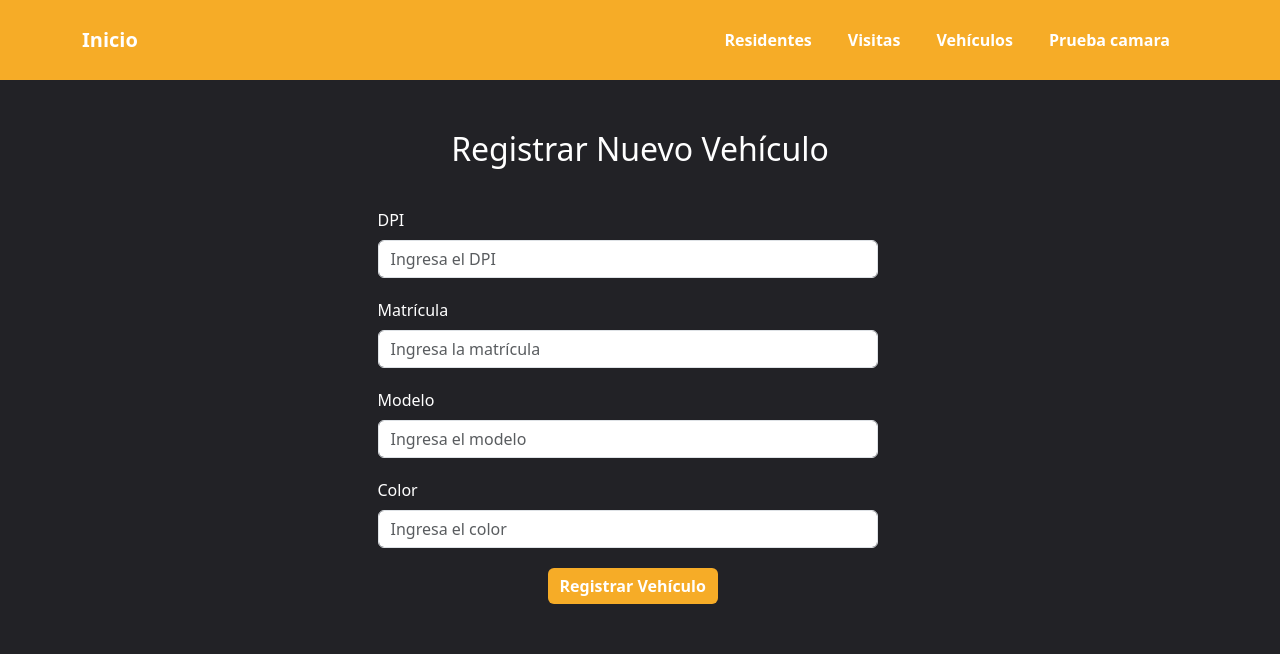
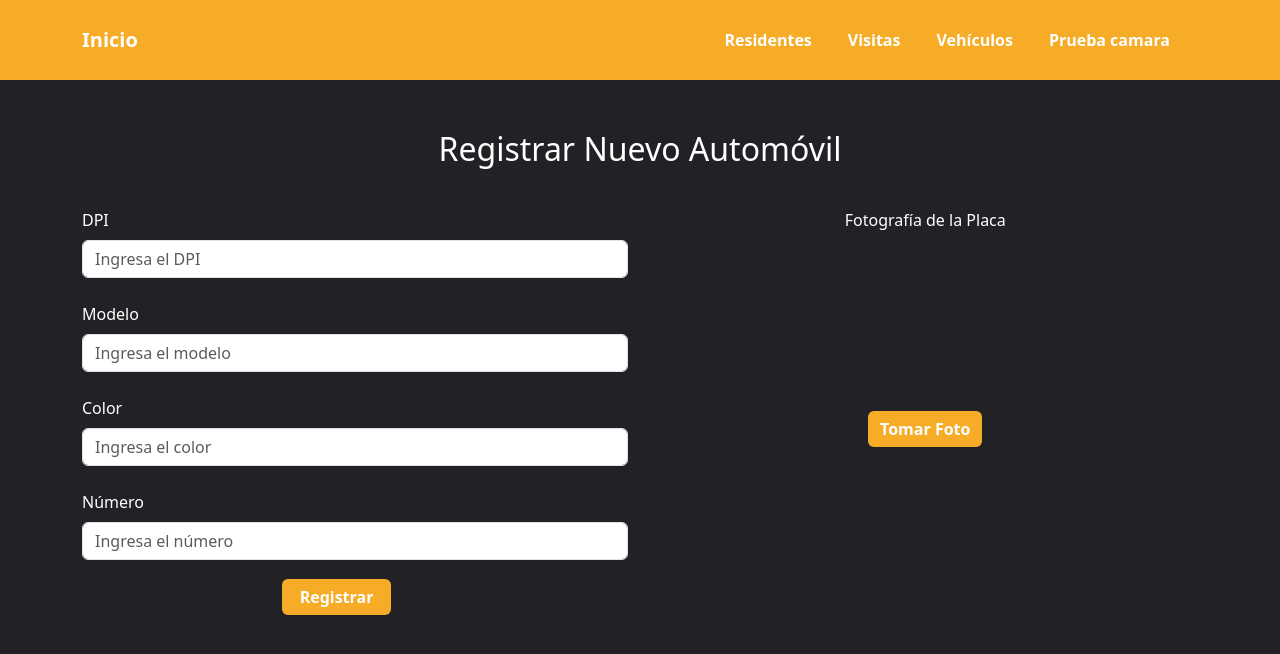
Before and after one commit to JoseChalo/Talanquera-Inteligente, a React (Create React App) app in the folder frontend/: page /RegisterCars in a window 1280 px wide. Shown: the top 654 px of the page. Built offline with nearby package versions, Linux system fonts and the light colour scheme; no server answers.

Commit message:
Vehiculos form hecho

```diff
--- a/frontend/src/components/Cars.js
+++ b/frontend/src/components/Cars.js
@@ -17,17 +17,24 @@ function Cars() {
         <Table striped bordered hover>
           <thead>
             <tr>
-              <th>Placa</th>
+              <th>DPI</th>
               <th>Modelo</th>
-              <th>Propietario</th>
+              <th>Color</th>
+              <th>Matricula</th>
               <th>Acciones</th>
             </tr>
           </thead>
           <tbody>
             <tr>
-              <td>P570JMK</td>
+              <td>1234 12345 1234</td>
               <td>Mazda</td>
-              <td>Fernando</td>
+              <td>Gris</td>
+              <td>
+                  <img
+                    alt="Fotografía de la matrícula"
+                    style={{ width: '100px', height: '100px', objectFit: 'cover' }}
+                  />
+                </td>
               <td>
                 <Button variant="warning">Editar</Button>{' '}
                 <Button variant="danger">Eliminar</Button>
--- a/frontend/src/components/RegisterCars.js
+++ b/frontend/src/components/RegisterCars.js
@@ -1,67 +1,168 @@
-import React, { useState } from 'react';
+import React, { useState, useRef, useEffect } from 'react';
 import { Form, Button, Container } from 'react-bootstrap';
-import '../styles/RegisterCars.css';
+import { useNavigate } from 'react-router-dom';
+import '../styles/RegisterResident.css';
 
 function RegisterCars() {
   const [dpi, setDpi] = useState('');
-  const [plate, setPlate] = useState('');
   const [model, setModel] = useState('');
   const [color, setColor] = useState('');
+  const [numero, setNumero] = useState('');
+  const [image, setImage] = useState(null);
+  const videoRef = useRef(null);
+  const streamRef = useRef(null); // Para almacenar el stream de la cámara
+  const navigate = useNavigate();
+
+  // Iniciar la cámara
+  useEffect(() => {
+    const startCamera = async () => {
+      try {
+        const stream = await navigator.mediaDevices.getUserMedia({ video: true });
+        videoRef.current.srcObject = stream;
+        streamRef.current = stream; // Guardar el stream
+      } catch (error) {
+        console.error("Error al acceder a la cámara:", error);
+      }
+    };
+    startCamera();
+
+    // Limpiar el stream al desmontar
+    return () => {
+      if (streamRef.current) {
+        streamRef.current.getTracks().forEach(track => track.stop());
+      }
+    };
+  }, []);
+
+  // Capturar la imagen
+  const captureImage = () => {
+    const canvas = document.createElement('canvas');
+    canvas.width = videoRef.current.videoWidth;
+    canvas.height = videoRef.current.videoHeight;
+    const ctx = canvas.getContext('2d');
+    ctx.drawImage(videoRef.current, 0, 0, canvas.width, canvas.height);
+
+    canvas.toBlob((blob) => {
+      const reader = new FileReader();
+      reader.readAsDataURL(blob);
+      reader.onloadend = () => {
+        setImage(reader.result);
+      };
+    }, 'image/jpeg');
+  };
+
+  // Apagar la cámara
+  const stopCamera = () => {
+    if (streamRef.current) {
+      streamRef.current.getTracks().forEach(track => track.stop());
+    }
+  };
+
+  // Función para enviar los datos
+  const newCar = async () => {
+    if (image) {
+      try {
+        const response = await fetch('https://kcxa2xedhl.execute-api.us-east-2.amazonaws.com/save/saveCar', {
+          method: 'POST',
+          body: JSON.stringify({
+            DPI: dpi,
+            matricula: image,  // Enviar la imagen de la matrícula
+            modelo: model,
+            color: color,
+            numero: numero
+          }),
+          headers: {
+            'Content-Type': 'application/json'
+          }
+        });
+
+        const data = await response.json();
+        console.log('Respuesta del servidor:', data);
+      } catch (error) {
+        console.error('Error al enviar los datos:', error);
+      }
+    } else {
+      alert('Toma la foto antes de continuar con el registro.');
+    }
+  };
 
   const handleSubmit = (e) => {
     e.preventDefault();
-    console.log('Nuevo vehículo registrado:', { dpi, plate, model, color });
+    if (!dpi || !model || !color || !numero) {
+      alert('Por favor completa todos los campos.');
+      return;
+    }
+
+    newCar().then(() => {
+      stopCamera(); // Apagar la cámara antes de navegar
+      navigate('/Cars');
+    });
   };
 
   return (
-    <div className='registerCars'>
-      <Container className='register-cars-container'>
-        <h2 className="register-title">Registrar Nuevo Vehículo</h2>
-        <Form onSubmit={handleSubmit} className="form-column">
-          <Form.Group controlId="formDpi" className="form-group">
+    <div className='registerResident'>
+      <Container className='register-resident-container'>
+        <h2 className='register-title'>Registrar Nuevo Automóvil</h2>
+        <div className="form-camera-container">
+          <Form onSubmit={handleSubmit} className="form-column form-spacing">
+            <Form.Group controlId="formDpi">
               <Form.Label>DPI</Form.Label>
               <Form.Control
                 type="text"
                 placeholder="Ingresa el DPI"
                 value={dpi}
                 onChange={(e) => setDpi(e.target.value)}
+                required
               />
             </Form.Group>
 
-          <Form.Group controlId="formPlate" className="form-group">
-            <Form.Label>Matrícula</Form.Label>
-            <Form.Control
-              type="text"
-              placeholder="Ingresa la matrícula"
-              value={plate}
-              onChange={(e) => setPlate(e.target.value)}
-            />
-          </Form.Group>
-
-          <Form.Group controlId="formModel" className="form-group">
+            <Form.Group controlId="formModel" className="formMargin">
               <Form.Label>Modelo</Form.Label>
               <Form.Control
                 type="text"
                 placeholder="Ingresa el modelo"
                 value={model}
                 onChange={(e) => setModel(e.target.value)}
+                required
               />
             </Form.Group>
 
-          <Form.Group controlId="formColor" className="form-group">
+            <Form.Group controlId="formColor" className="formMargin">
               <Form.Label>Color</Form.Label>
               <Form.Control
                 type="text"
                 placeholder="Ingresa el color"
                 value={color}
                 onChange={(e) => setColor(e.target.value)}
+                required
               />
             </Form.Group>
 
-          <Button type="submit" className="custom-btn">
-            Registrar Vehículo
+            <Form.Group controlId="formColor" className="formMargin">
+              <Form.Label>Número</Form.Label>
+              <Form.Control
+                type="text"
+                placeholder="Ingresa el número"
+                value={numero}
+                onChange={(e) => setNumero(e.target.value)}
+                required
+              />
+            </Form.Group>
+
+            <Button className="custom-button" type="submit">
+              Registrar
             </Button>
           </Form>
+
+          <div className="camera-column">
+            <Form.Label>Fotografía de la Placa</Form.Label>
+            <video ref={videoRef} autoPlay className="video-feed" />
+            <Button variant="success" onClick={captureImage} className="capture-button">
+              Tomar Foto
+            </Button>
+            {image && <img src={image} alt="Captura" className="captured-image" />}
+          </div>
+        </div>
       </Container>
     </div>
   );
--- a/frontend/src/components/Residents.js
+++ b/frontend/src/components/Residents.js
@@ -42,7 +42,7 @@ function Residents() {
           <h2>Residentes Registrados</h2>
           <Button variant="primary" onClick={handleClick} className="register-button">Registrar nuevo residente</Button>
         </div>
-        <Table striped bordered hover className='tableColor'>
+        <Table striped bordered hover variant="dark">
           <thead>
             <tr>
               <th>Nombre</th>
--- a/frontend/src/getUserMedia.js
+++ b/frontend/src/getUserMedia.js
@@ -6,6 +6,20 @@ const CameraCapture = () => {
   const [image, setImage] = useState(null);
 
   const startCamera = async () => {
+    try {
+      const stream = await navigator.mediaDevices.getUserMedia({ video: true });
+      videoRef.current.srcObject = stream;
+
+      // Limpiar el stream al desmontar
+      return () => {
+        stream.getTracks().forEach(track => track.stop());
+      };
+    } catch (error) {
+      console.error("Error al acceder a la cámara:", error);
+    }
+  };
+
+  /*const startCamera = async () => {
     const stream = await navigator.mediaDevices.getUserMedia({ video: true });
     videoRef.current.srcObject = stream;
 
@@ -14,13 +28,17 @@ const CameraCapture = () => {
 
     // Limpiar el intervalo cuando el componente se desmonte
     return () => clearInterval(intervalId);
-  };
+  };*/
 
   const testFetch = async () => {
-    await fetch('https://z6p60yenfa.execute-api.us-east-2.amazonaws.com/getDataBase/getAllResidents', {
+    await fetch('https://kcxa2xedhl.execute-api.us-east-2.amazonaws.com/save/saveCar', {
       method: 'POST',
       body: JSON.stringify({
-        DPI: "*"
+        DPI: "2675 88259 0101",
+        modelo: "mazda",
+        color: "gris",
+        matricula: image,
+        numero: 1
       }),
       headers: {
         'Content-Type': 'application/json'
@@ -44,7 +62,7 @@ const CameraCapture = () => {
     const imageData = canvas.toDataURL('image/jpeg');
 
     // Enviar la imagen al servidor EC2
-    fetch('https://z6p60yenfa.execute-api.us-east-2.amazonaws.com/getAllResidents/getAllResidents', {
+    /*fetch('https://z6p60yenfa.execute-api.us-east-2.amazonaws.com/getAllResidents/getAllResidents', {
       method: 'POST',
       body: JSON.stringify({ image: imageData }),
       headers: {
@@ -57,9 +75,9 @@ const CameraCapture = () => {
       })
       .catch((error) => {
         console.error('Error al enviar la imagen:', error);
-      });
+      });*/
 
-    setImage(imageData); // Puedes mantener la imagen localmente si lo deseas
+    setImage(imageData);
   };
 
   return (
@@ -67,7 +85,13 @@ const CameraCapture = () => {
       <video ref={videoRef} autoPlay />
       {image && <img src={image} alt="captura" />}
       <Button variant="primary" type="submit" onClick={testFetch}>
-        Submit
+        testFetch
+      </Button>
+      <Button variant="primary" type="submit" onClick={captureImage}>
+        captureImage
+      </Button>
+      <Button variant="primary" type="submit" onClick={startCamera}>
+        startCamera
       </Button>
     </div>
   );
--- a/frontend/src/styles/Residents.css
+++ b/frontend/src/styles/Residents.css
@@ -6,9 +6,15 @@
   }
 
   .register-button {
-    margin-left: 20px;
     background-color: #506b1a !important;
     border: none !important;
+    font-weight: bold !important;
+    margin-right: 20px !important;
+
+  }
+
+  .register-button:hover {
+    background-color: #74913a !important;
   }
 
 .residentClass{
@@ -25,12 +31,22 @@
 .editarButton {
     background-color: orange !important;
     border: none !important;
-    margin-left: 20px;
+    margin-left: 35px;
     margin-top: 30px;
+    font-weight: bold !important;
 }
 
 .eliminarButton{
     background-color: #cf1515 !important;
     border: none !important;
     margin-top: 30px;
+    font-weight: bold !important;
 }
+
+.editarButton:hover {
+    background-color: #f5bd4e !important;
+}
+
+.eliminarButton:hover {
+    background-color: #f73636 !important;
+}
```
Also changed, not shown: frontend/src/styles/Home.css (line endings or trailing spaces). Lines whose indentation alone changed are shown as unchanged.
